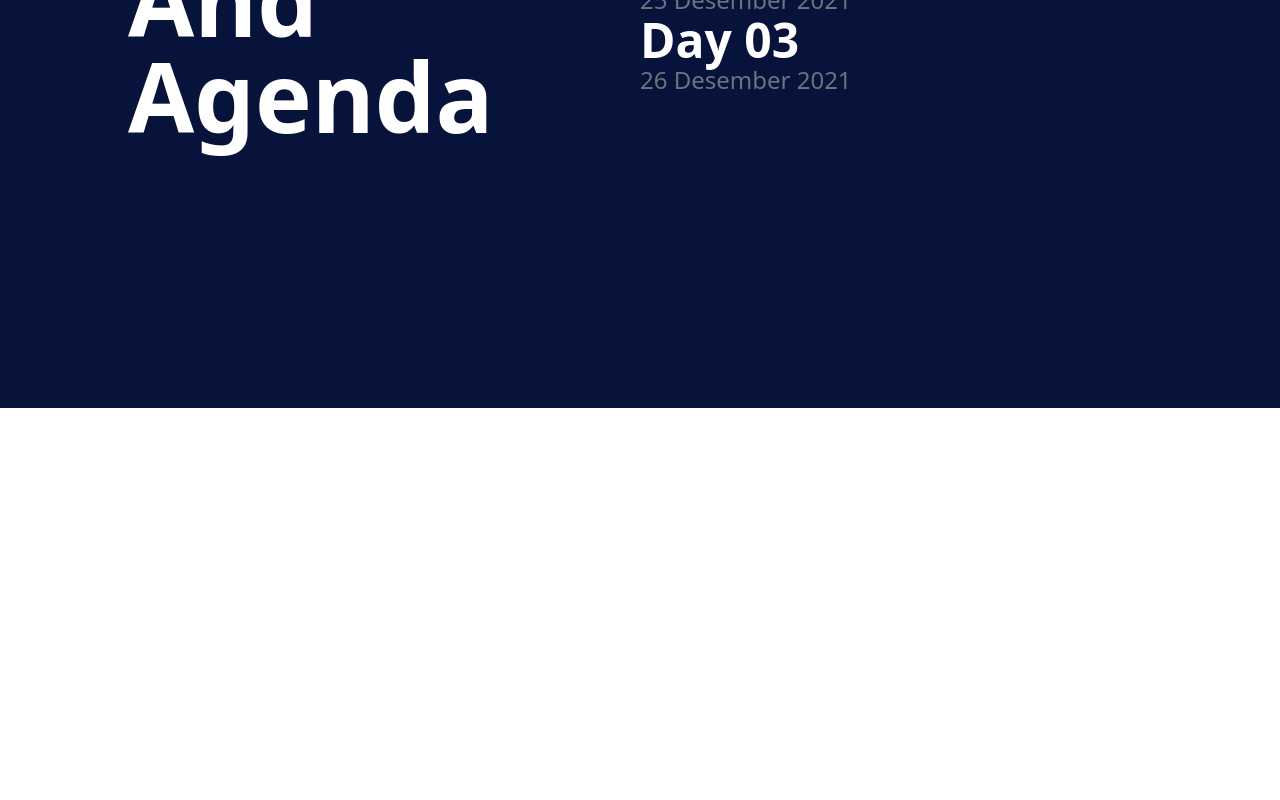
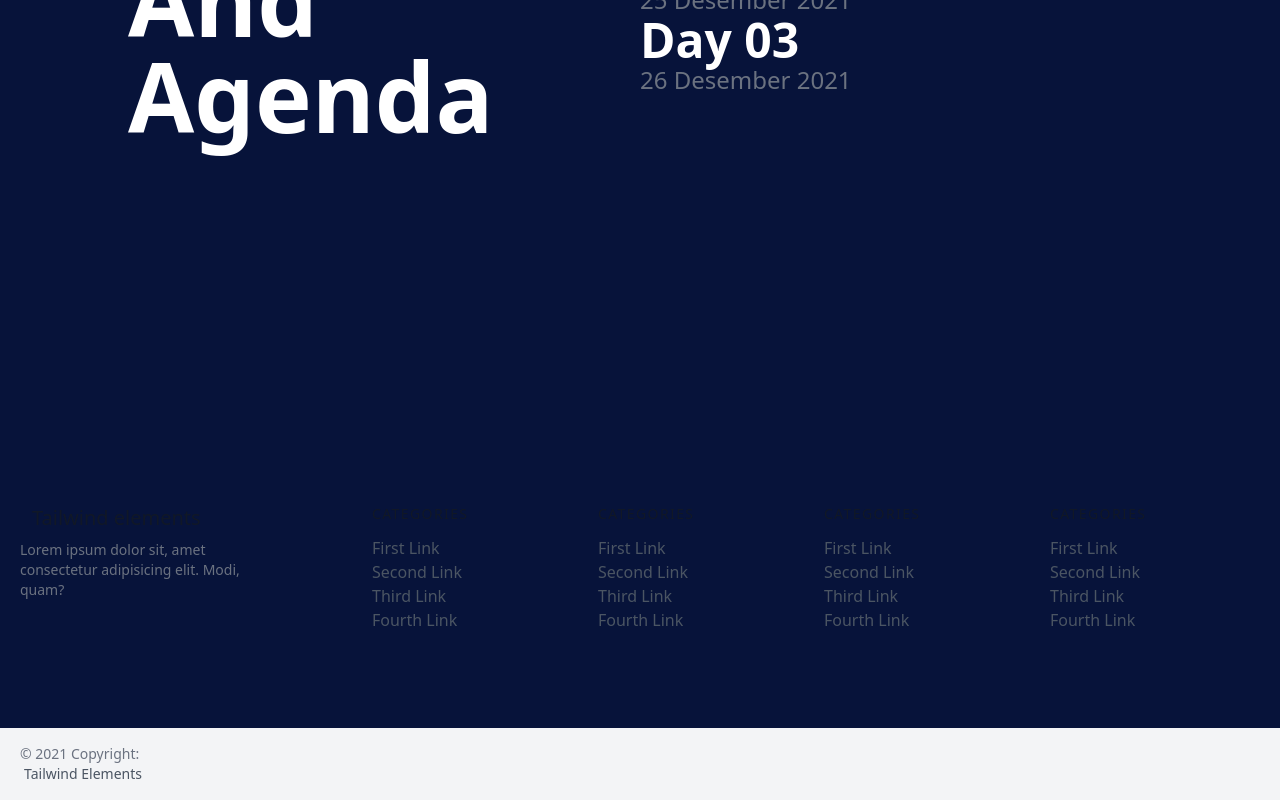
Before and after one commit to Ridho894/event-template, a React (Create React App) app: page / in a window 1280 px wide. Shown: the part 3051-3851 px from the top of the page. Before the commit the page ends 3459 px from the top, so only its background shows below. Built offline with nearby package versions, Linux system fonts and the light colour scheme.

Commit message:
clear trash

```diff
--- a/src/component/Footer.js
+++ b/src/component/Footer.js
@@ -17,8 +17,7 @@ const Footer = () => {
     "
       >
         <div className="w-64 flex-shrink-0 md:mx-0 mx-auto text-center md:text-left">
-          <a
-            href=""
+          <p
             className="
           flex
           title-font
@@ -31,7 +30,7 @@ const Footer = () => {
           >
             <i className="fas fa-cubes fa-lg text-purple-500"></i>
             <span className="ml-3 text-xl">Tailwind elements</span>
-          </a>
+          </p>
           <p className="mt-2 text-sm text-gray-500">
             Lorem ipsum dolor sit, amet consectetur adipisicing elit. Modi,
             quam?
@@ -63,24 +62,16 @@ const Footer = () => {
             </h2>
             <nav className="list-none mb-10">
               <li>
-                <a href="" className="text-gray-600 hover:text-gray-800">
-                  First Link
-                </a>
+                <p className="text-gray-600 hover:text-gray-800">First Link</p>
               </li>
               <li>
-                <a href="" className="text-gray-600 hover:text-gray-800">
-                  Second Link
-                </a>
+                <p className="text-gray-600 hover:text-gray-800">Second Link</p>
               </li>
               <li>
-                <a href="" className="text-gray-600 hover:text-gray-800">
-                  Third Link
-                </a>
+                <p className="text-gray-600 hover:text-gray-800">Third Link</p>
               </li>
               <li>
-                <a href="" className="text-gray-600 hover:text-gray-800">
-                  Fourth Link
-                </a>
+                <p className="text-gray-600 hover:text-gray-800">Fourth Link</p>
               </li>
             </nav>
           </div>
@@ -99,24 +90,16 @@ const Footer = () => {
             </h2>
             <nav className="list-none mb-10">
               <li>
-                <a href="" className="text-gray-600 hover:text-gray-800">
-                  First Link
-                </a>
+                <p className="text-gray-600 hover:text-gray-800">First Link</p>
               </li>
               <li>
-                <a href="" className="text-gray-600 hover:text-gray-800">
-                  Second Link
-                </a>
+                <p className="text-gray-600 hover:text-gray-800">Second Link</p>
               </li>
               <li>
-                <a href="" className="text-gray-600 hover:text-gray-800">
-                  Third Link
-                </a>
+                <p className="text-gray-600 hover:text-gray-800">Third Link</p>
               </li>
               <li>
-                <a href="" className="text-gray-600 hover:text-gray-800">
-                  Fourth Link
-                </a>
+                <p className="text-gray-600 hover:text-gray-800">Fourth Link</p>
               </li>
             </nav>
           </div>
@@ -135,24 +118,16 @@ const Footer = () => {
             </h2>
             <nav className="list-none mb-10">
               <li>
-                <a href="" className="text-gray-600 hover:text-gray-800">
-                  First Link
-                </a>
+                <p className="text-gray-600 hover:text-gray-800">First Link</p>
               </li>
               <li>
-                <a href="" className="text-gray-600 hover:text-gray-800">
-                  Second Link
-                </a>
+                <p className="text-gray-600 hover:text-gray-800">Second Link</p>
               </li>
               <li>
-                <a href="" className="text-gray-600 hover:text-gray-800">
-                  Third Link
-                </a>
+                <p className="text-gray-600 hover:text-gray-800">Third Link</p>
               </li>
               <li>
-                <a href="" className="text-gray-600 hover:text-gray-800">
-                  Fourth Link
-                </a>
+                <p className="text-gray-600 hover:text-gray-800">Fourth Link</p>
               </li>
             </nav>
           </div>
@@ -171,24 +146,16 @@ const Footer = () => {
             </h2>
             <nav className="list-none mb-10">
               <li>
-                <a href="" className="text-gray-600 hover:text-gray-800">
-                  First Link
-                </a>
+                <p className="text-gray-600 hover:text-gray-800">First Link</p>
               </li>
               <li>
-                <a href="" className="text-gray-600 hover:text-gray-800">
-                  Second Link
-                </a>
+                <p className="text-gray-600 hover:text-gray-800">Second Link</p>
               </li>
               <li>
-                <a href="" className="text-gray-600 hover:text-gray-800">
-                  Third Link
-                </a>
+                <p className="text-gray-600 hover:text-gray-800">Third Link</p>
               </li>
               <li>
-                <a href="" className="text-gray-600 hover:text-gray-800">
-                  Fourth Link
-                </a>
+                <p className="text-gray-600 hover:text-gray-800">Fourth Link</p>
               </li>
             </nav>
           </div>
@@ -207,13 +174,13 @@ const Footer = () => {
         >
           <p className="text-gray-500 text-sm text-center sm:text-left">
             © 2021 Copyright:
-            <a
+            <p
               href="https://www.tailwind-elements.com/"
               className="text-gray-600 ml-1"
               target="_blank"
             >
               Tailwind Elements
-            </a>
+            </p>
           </p>
           <span
             className="
@@ -224,21 +191,21 @@ const Footer = () => {
           sm:justify-start
         "
           >
-            <a href="" className="text-gray-500">
+            <p className="text-gray-500">
               <i className="fab fa-facebook-f"></i>
-            </a>
-            <a href="" className="ml-3 text-gray-500">
+            </p>
+            <p className="ml-3 text-gray-500">
               <i className="fab fa-twitter"></i>
-            </a>
-            <a href="" className="ml-3 text-gray-500">
+            </p>
+            <p className="ml-3 text-gray-500">
               <i className="fab fa-linkedin-in"></i>
-            </a>
-            <a href="" className="ml-3 text-gray-500">
+            </p>
+            <p className="ml-3 text-gray-500">
               <i className="fab fa-youtube"></i>
-            </a>
-            <a href="" className="ml-3 text-gray-500">
+            </p>
+            <p className="ml-3 text-gray-500">
               <i className="fab fa-instagram"></i>
-            </a>
+            </p>
           </span>
         </div>
       </div>
@@ -246,4 +213,4 @@ const Footer = () => {
   );
 };
 
-export default Footer
+export default Footer;
--- a/src/pages/Dashboard.js
+++ b/src/pages/Dashboard.js
@@ -151,7 +151,7 @@ const Dashboard = () => {
           <div className={"grid grid-cols-2 gap-9 sm:gap-10 xl:grid-cols-4"}>
             {CEO.map((index) => (
               <div className={"flex flex-col items-center space-y-2"}>
-                <img className={"rounded-full"} src={index.picture} />
+                <img className={"rounded-full"} src={index.picture} alt="hello" />
                 <h1 className={"text-white text-3xl"}>{index.name}</h1>
                 <p className={"text-gray-500 text-xl"}>{index.position}</p>
               </div>
@@ -203,6 +203,7 @@ const Dashboard = () => {
           </div>
         </div>
       </div>
+      <Footer />
     </div>
   );
 };
```
Also changed, not shown: src/pages/NotFound.js (+23 -16 lines), 1 other file (tests, documents, lock files or other folders).
